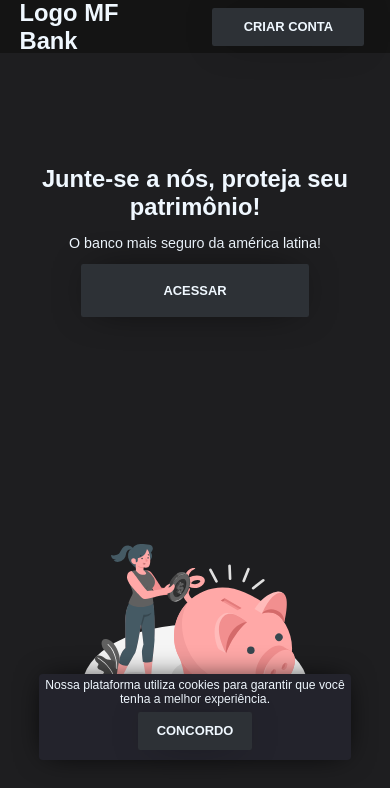
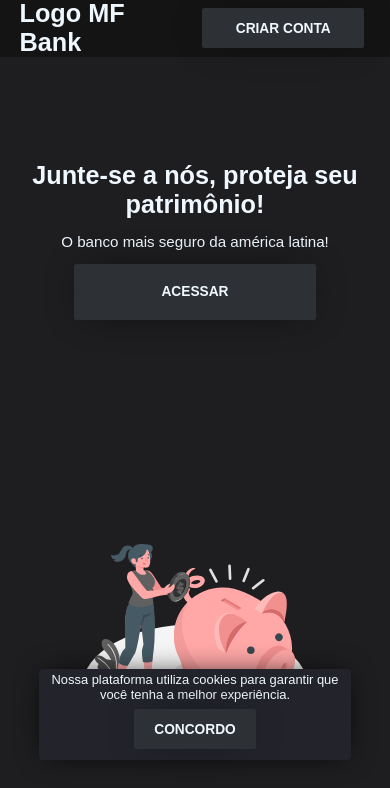
Before and after one commit to FabricioSobrinho/MF-Bank, a React (Vite) app: page / in a window 390 px wide. Shown: the top 788 px of the page. Built offline with nearby package versions, Linux system fonts and the light colour scheme.

Commit message:
Chore: correct responsivity

```diff
--- a/src/index.css
+++ b/src/index.css
@@ -37,6 +37,6 @@ body {
 }
 @media (max-width: 600px) {
   html {
-    font-size: 47.5%;
+    font-size: 50.5%;
   }
 }
```
